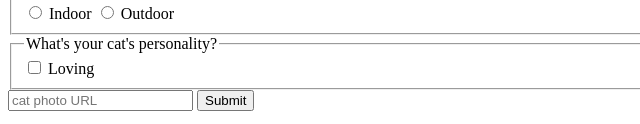
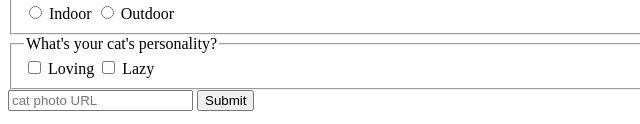
Before and after one commit to nicolasrlopes/garranchos, a plain HTML site: page freeCodeCamp/1. CatPhotoApp/index.html in a window 1280 px wide. Shown: the part 1478-1602 px from the top of the page, 0-640 px from the left. Drawn offline with Linux system fonts and the light colour scheme.

Commit message:
course-step[freeCodeCamp][CatPhotoApp][58]: cria um <input> e um <label> abaixo do <input> com o id="loving"

```diff
--- a/freeCodeCamp/1. CatPhotoApp/index.html
+++ b/freeCodeCamp/1. CatPhotoApp/index.html
@@ -42,6 +42,7 @@
           <fieldset>
             <legend>What's your cat's personality?</legend>
             <input id="loving" type="checkbox" name="personality"> <label for="loving">Loving</label>
+            <input id="lazy" type="checkbox" name="personality"> <label for="lazy">Lazy</label>
           </fieldset>
           <input type="text" name="catphotourl" placeholder="cat photo URL" required>
           <button type="submit">Submit</button>
```
